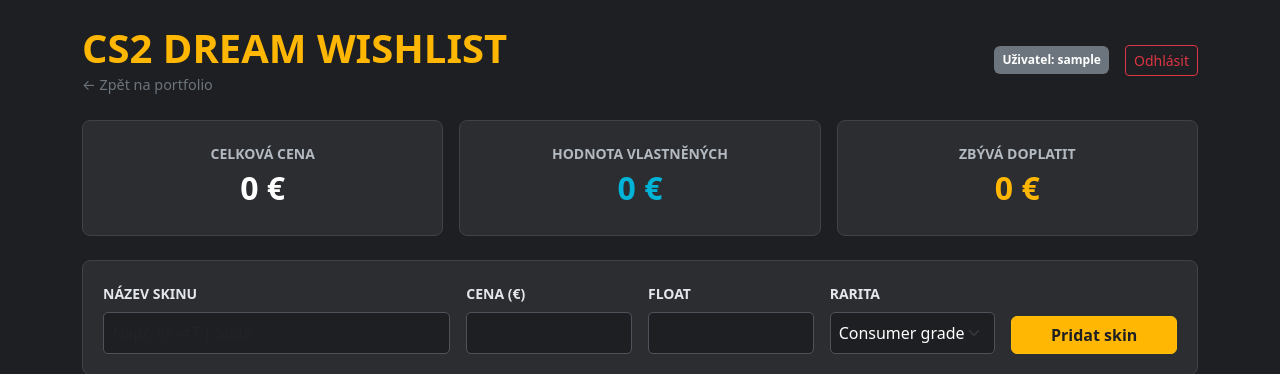
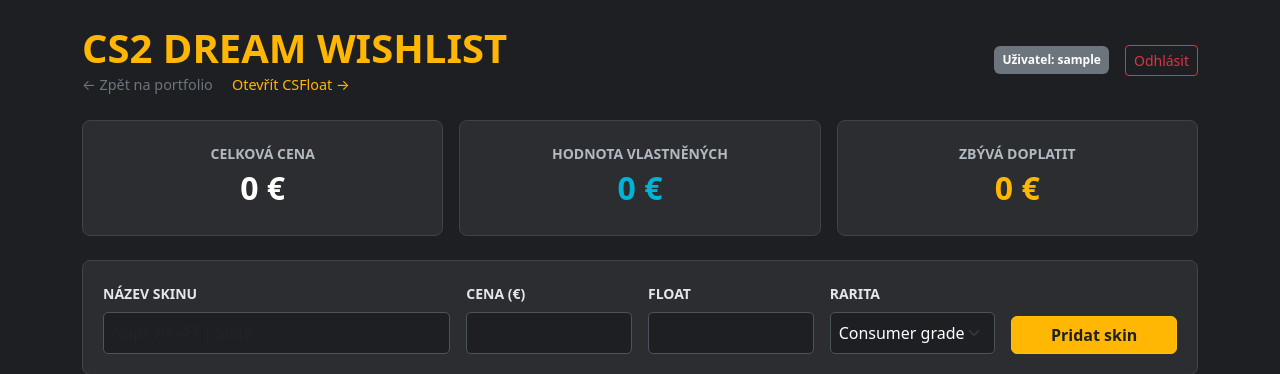
Before and after one commit to MatejKovar07/cs2-wishlist, a Django app: page / in a window 1280 px wide. Shown: the top 374 px of the page. Run offline with Django 5.2, Linux system fonts and the light colour scheme; the visitor is signed in with stand-in values (Sample User, id 1); data that the repository does not hold is empty.

Commit message:
Přesun CSFloat odkazu do hlavičky

```diff
--- a/skins/templates/skins/seznam_skinu.html
+++ b/skins/templates/skins/seznam_skinu.html
@@ -24,7 +24,8 @@
     <div class="d-flex justify-content-between align-items-center mb-4">
         <div>
             <h1 style="color: #ffb703; font-weight: bold; margin-bottom: 0;">CS2 DREAM WISHLIST</h1>
-            <a href="https://matejkovar07.github.io/" style="color: #6c757d; text-decoration: none; font-size: 0.9rem;">← Zpět na portfolio</a>
+            <a href="https://matejkovar07.github.io/" style="color: #6c757d; text-decoration: none; font-size: 0.9rem; margin-right: 15px;">← Zpět na portfolio</a>
+            <a href="https://csfloat.com/" target="_blank" style="color: #ffb703; text-decoration: none; font-size: 0.9rem;">Otevřít CSFloat →</a>
         </div>
         <div class="d-flex align-items-center gap-3">
             <span class="badge bg-secondary p-2">Uživatel: <strong>{{ user.username }}</strong></span>
@@ -57,27 +58,17 @@
         <tbody>
             {% for skin in skiny %}
             <tr>
-                <td>
-                    <a href="{% url 'zmenit_status' skin.id %}" class="btn btn-sm {% if skin.koupeno %}btn-success{% else %}btn-outline-secondary{% endif %}">
-                        {% if skin.koupeno %}✓ Koupeno{% else %}Chci koupit{% endif %}
-                    </a>
-                </td>
+                <td><a href="{% url 'zmenit_status' skin.id %}" class="btn btn-sm {% if skin.koupeno %}btn-success{% else %}btn-outline-secondary{% endif %}">{% if skin.koupeno %}✓ Koupeno{% else %}Chci koupit{% endif %}</a></td>
                 <td class="fw-bold">
-                    <a href="https://csfloat.com/db?name={{ skin.nazev|urlencode }}" target="_blank" style="color: #ffffff; text-decoration: underline;">
-                        {{ skin.nazev }}
-                    </a>
+                    {{ skin.nazev }}
                     <br><small class="text-muted">{{ skin.rarita }}</small>
                 </td>
                 <td>{{ skin.cena }} €</td>
                 <td>{{ skin.float_value }}</td>
-                <td class="text-center">
-                    <a href="{% url 'smazat_skinu' skin.id %}" class="btn btn-danger btn-sm">Smazat</a>
-                </td>
+                <td class="text-center"><a href="{% url 'smazat_skinu' skin.id %}" class="btn btn-danger btn-sm">Smazat</a></td>
             </tr>
             {% empty %}
-            <tr>
-                <td colspan="5" class="text-center text-muted py-4">Tvůj wishlist je prázdný. Přidej svůj první skin!</td>
-            </tr>
+            <tr><td colspan="5" class="text-center text-muted py-4">Tvůj wishlist je prázdný. Přidej svůj první skin!</td></tr>
             {% endfor %}
         </tbody>
     </table>
```
